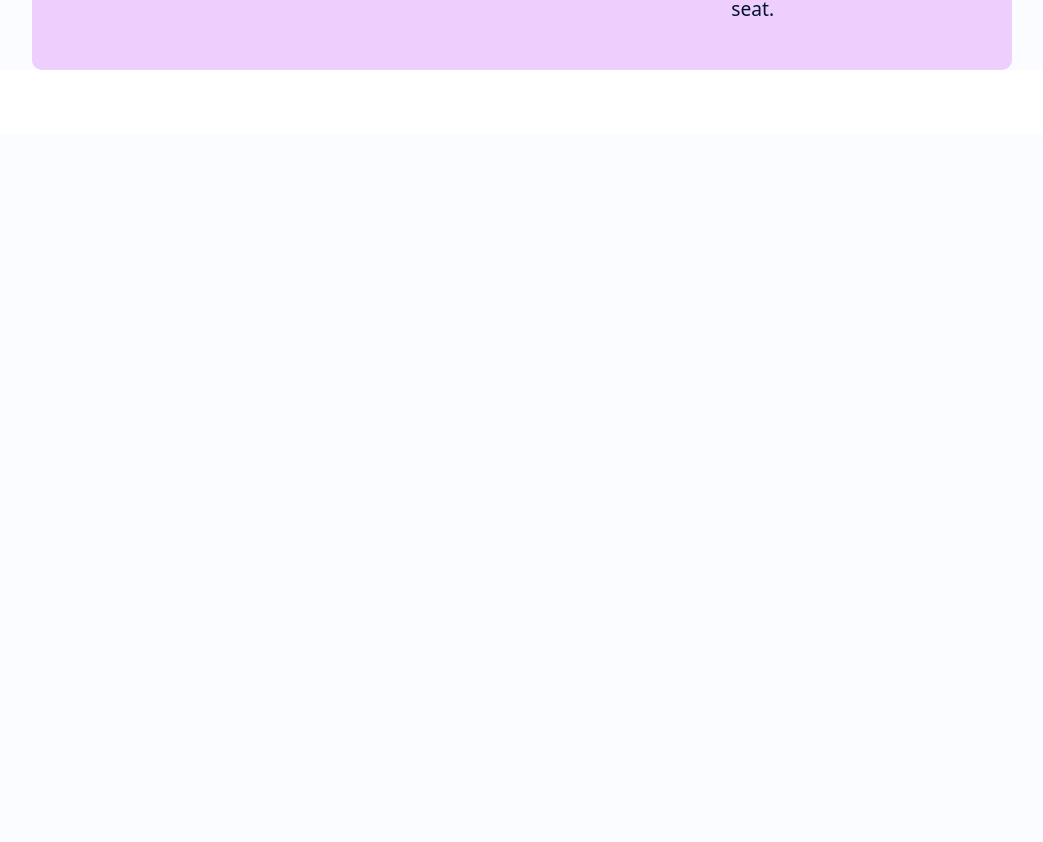
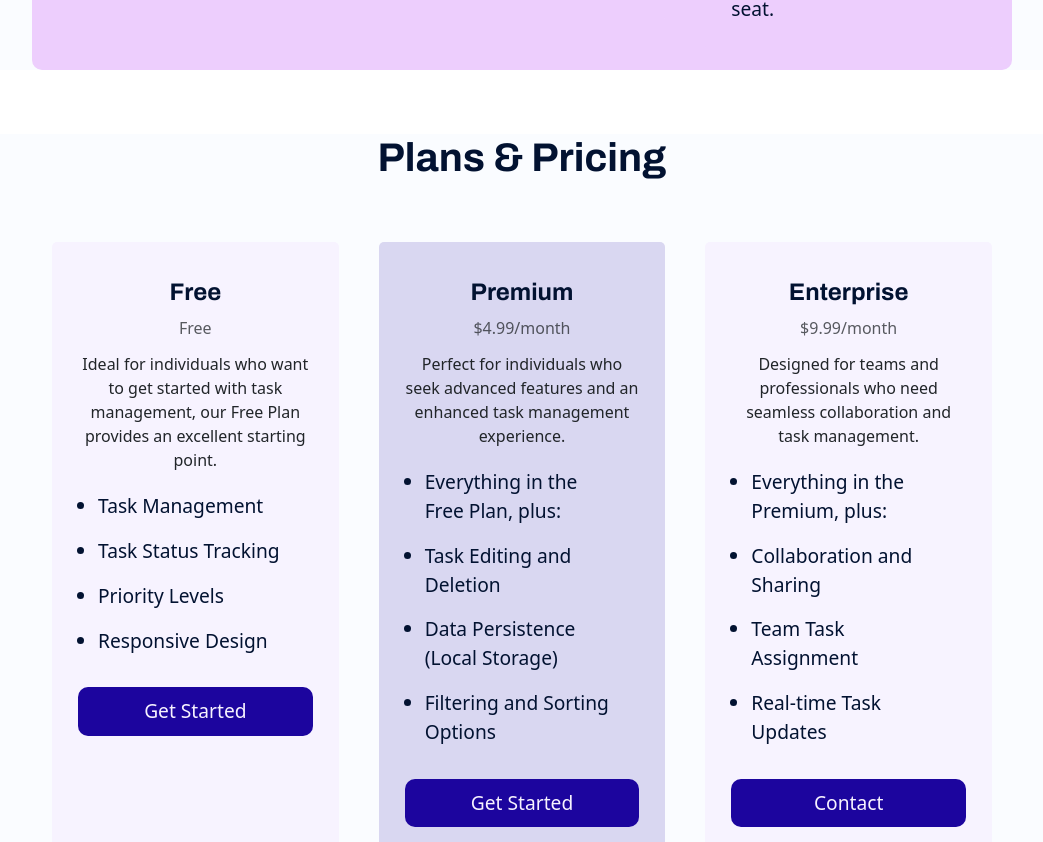
Before and after one commit to Mohamed-Rabie-Abdelhameed/CODING-SAMURAI-INTERNSHIP-TASK, an Angular app in the folder Task2/tickit/: page /home in a window 1280 px wide. Shown: the part 1958-2800 px from the top of the page, without its empty margins (118-1161 px from the left). Before the commit the page ends 2092 px from the top, so only its background shows below. Built offline with nearby package versions, Linux system fonts and the light colour scheme.

Commit message:
task2: finish pricing section

```diff
--- a/Task2/tickit/src/app/home/home.component.css
+++ b/Task2/tickit/src/app/home/home.component.css
@@ -1,7 +1,3 @@
-/* * {
-  border: 1px solid red;
-} */
-
 .row {
   padding: 0px 150px;
   width: 100%;
@@ -16,6 +12,10 @@
   height: 2rem;
   width: 100%;
 }
+.spacer-sm-2 {
+  height: 1rem;
+  width: 100%;
+}
 .btn-primary {
   background-color: var(--primary);
   border: none;
@@ -23,17 +23,15 @@
   border-radius: 10px;
   color: var(--light);
   font-size: 1.5rem;
-  padding: 15px 36px;
+  padding: 10px 36px;
   cursor: pointer;
   margin: 30px 0px;
   width: 50%;
   transition: all 0.3s ease-in-out;
 }
-
 .btn-primary:hover {
   background-color: var(--accent);
 }
-
 .display-1,
 .gradient {
   font-family: "archivo", sans-serif;
@@ -53,8 +51,12 @@
   font-weight: bold;
   color: var(--dark);
 }
-
-.gradient{
+.display-6 {
+  font-family: "archivo", sans-serif;
+  font-size: 1.5rem;
+  color: var(--dark);
+}
+.gradient {
   background: linear-gradient(to right, var(--primary), var(--accent));
   background-clip: text;
   -webkit-background-clip: text;
@@ -68,24 +70,29 @@
 .height-100 {
   height: 100%;
 }
-.gray-bg{
+.gray-bg {
   background-color: var(--gray);
 }
-.secondary-bg{
+.light-bg {
+  background-color: var(--light);
+}
+.light-purple-bg {
+  background-color: var(--light-purple);
+}
+.secondary-bg {
   background-color: var(--secondary);
 }
-.corner-10-left{
-  border-radius:10px 0px 0px 10px;
+.corner-10-left {
+  border-radius: 10px 0px 0px 10px;
 }
-.corner-10-right{
-  border-radius:0px 10px 10px 0px;
+.corner-10-right {
+  border-radius: 0px 10px 10px 0px;
 }
 .card .bi {
   font-size: 6rem;
   color: var(--accent);
   text-align: center;
 }
-
 .card-title {
   font-size: 1.5rem;
   font-weight: bold;
@@ -93,7 +100,6 @@
   color: var(--dark);
   margin: 10px 0px;
 }
-
 .card-text {
   font-size: 1.2rem;
   color: var(--dark);
@@ -101,20 +107,58 @@
   margin-bottom: 0px;
 }
 .col-md-4 {
-padding: 20px;
+  padding: 20px;
 }
-.accent{
+.accent {
   color: var(--accent);
 }
-.bigger{
+.bigger {
   font-size: 2rem;
+}
+ul {
+  display: flex;
+  flex-direction: column;
+  gap: 1rem;
+  padding: 0px 20px;
+}
+.btn-dark {
+  background-color: var(--primary);
+  color: var(--light);
+  border-radius: 10px;
+  padding: 10px 20px;
+  font-size: 1.2rem;
+  border: none;
+  outline: none;
+  cursor: pointer;
+  transition: all 0.3s ease-in-out;
+  margin-top: 2rem;
+}
+.btn-dark:hover {
+  background-color: var(--accent);
+}
+.btn-light {
+  background-color: var(--secondary);
+  color: var(--dark);
+  border-radius: 10px;
+  padding: 15px 20px;
+  font-size: 1.2rem;
+  border: none;
+  outline: none;
+  cursor: pointer;
+  transition: all 0.3s ease-in-out;
+  margin: 0 auto;
+  width: 25%;
+}
+.btn-light:hover {
+  background-color: var(--accent);
+  color: var(--light);
 }
 @media (max-width: 768px) {
   .row {
     padding: 0px 20px;
   }
   .display-1,
-  strong {
+  .gradient {
     font-size: 3rem;
   }
   .display-2 {
@@ -128,6 +172,11 @@ padding: 20px;
     padding: 15px 0px;
     margin: 20px 0px;
   }
+  .btn-light {
+    width: 100%;
+    padding: 15px 0px;
+    margin: 20px 0px;
+  }
   .col-md-3 {
     margin: 10px 0px;
   }
@@ -135,15 +184,21 @@ padding: 20px;
     font-size: 4rem;
   }
   .spacer {
-    height: 6rem;
+    height: 4rem;
   }
   .spacer-sm {
     height: 2rem;
   }
-  .corner-10-left{
-    border-radius:10px 10px 0px 0px;
+  .spacer-sm-2 {
+    height: 0.5rem;
   }
-  .corner-10-right{
-    border-radius:0px 0px 10px 10px;
+  .corner-10-left {
+    border-radius: 10px 10px 0px 0px;
+  }
+  .corner-10-right {
+    border-radius: 0px 0px 10px 10px;
+  }
+  .col-md-4 {
+    padding: 0px 10px;
   }
 }
--- a/Task2/tickit/src/app/home/home.component.html
+++ b/Task2/tickit/src/app/home/home.component.html
@@ -6,7 +6,8 @@
   }"
   >
     <h1 class="display-1">
-      TickIt: Your Ultimate <strong class="gradient">To-Do</strong> List Companion.
+      TickIt: Your Ultimate <strong class="gradient">To-Do</strong> List
+      Companion.
     </h1>
     <button class="btn btn-primary" routerLink="/tasks">Get Started</button>
   </div>
@@ -89,7 +90,9 @@
   <div class="col-md-4 secondary-bg">
     <div class="card secondary-bg">
       <div class="card-body">
-        <h5 class="card-title"><strong class="accent bigger">1.</strong> Add Your Tasks</h5>
+        <h5 class="card-title">
+          <strong class="accent bigger">1.</strong> Add Your Tasks
+        </h5>
         <p class="card-text">
           Add tasks to your list by clicking the "Add Task" button. Enter a
           title, description, and priority level for each task.
@@ -98,7 +101,9 @@
     </div>
     <div class="card secondary-bg">
       <div class="card-body">
-        <h5 class="card-title"><strong class="accent bigger">2.</strong> Organize with Priority</h5>
+        <h5 class="card-title">
+          <strong class="accent bigger">2.</strong> Organize with Priority
+        </h5>
         <p class="card-text">
           Sort your tasks by priority level to stay on top of what matters most.
           TickIt lets you sort your tasks by priority (high, medium, low) to
@@ -110,7 +115,9 @@
   <div class="col-md-4 secondary-bg corner-10-right">
     <div class="card secondary-bg">
       <div class="card-body">
-        <h5 class="card-title"><strong class="accent bigger">3.</strong> Edit and Manage</h5>
+        <h5 class="card-title">
+          <strong class="accent bigger">3.</strong> Edit and Manage
+        </h5>
         <p class="card-text">
           Edit your tasks by clicking the "Edit" button. You can also delete
           tasks by clicking the "Delete" button. TickIt makes it easy to manage
@@ -120,7 +127,9 @@
     </div>
     <div class="card secondary-bg">
       <div class="card-body">
-        <h5 class="card-title"><strong class="accent bigger">4.</strong> Sort and Filter Tasks</h5>
+        <h5 class="card-title">
+          <strong class="accent bigger">4.</strong> Sort and Filter Tasks
+        </h5>
         <p class="card-text">
           Filter tasks by their status (completed or pending) to focus on what's
           currently relevant. TickIt puts you in the driver's seat.
@@ -131,3 +140,88 @@
 </div>
 
 <div class="spacer"></div>
+
+<div class="row">
+  <h2 class="display-3 text-center">Plans & Pricing</h2>
+  <div class="spacer-sm"></div>
+  <div class="col-md-4">
+    <div class="card light-bg height-100">
+      <div class="card-body d-flex flex-column">
+        <h5 class="card-title text-center">Free</h5>
+        <p class="text-center text-muted">Free</p>
+        <p class="card-subtitle text-center">
+          Ideal for individuals who want to get started with task management,
+          our Free Plan provides an excellent starting point.
+        </p>
+        <ul class="card-text">
+          <li>Task Management</li>
+          <li>Task Status Tracking</li>
+          <li>Priority Levels</li>
+          <li>Responsive Design</li>
+        </ul>
+        <a routerLink="/tasks" class="btn btn-dark">Get Started</a>
+      </div>
+    </div>
+  </div>
+  <div class="col-md-4">
+    <div class="card light-purple-bg height-100">
+      <div class="card-body d-flex flex-column">
+        <h5 class="card-title text-center">Premium</h5>
+        <p class="text-center text-muted">$4.99/month</p>
+        <p class="card-subtitle text-center">
+          Perfect for individuals who seek advanced features and an enhanced
+          task management experience.
+        </p>
+        <ul class="card-text">
+          <li>Everything in the Free Plan, plus:</li>
+          <li>Task Editing and Deletion</li>
+          <li>Data Persistence (Local Storage)</li>
+          <li>Filtering and Sorting Options</li>
+        </ul>
+        <a routerLink="/tasks" class="btn btn-dark">Get Started</a>
+      </div>
+    </div>
+  </div>
+  <div class="col-md-4">
+    <div class="card light-bg height-100">
+      <div class="card-body d-flex flex-column">
+        <h5 class="card-title text-center">Enterprise</h5>
+        <p class="text-center text-muted">$9.99/month</p>
+        <p class="card-subtitle text-center">
+          Designed for teams and professionals who need seamless collaboration
+          and task management.
+        </p>
+        <ul class="card-text">
+          <li>Everything in the Premium, plus:</li>
+          <li>Collaboration and Sharing</li>
+          <li>Team Task Assignment</li>
+          <li>Real-time Task Updates</li>
+        </ul>
+        <a routerLink="/tasks" class="btn btn-dark">Contact</a>
+      </div>
+    </div>
+  </div>
+</div>
+<div class="spacer"></div>
+
+<div class="row">
+  <h3 class="display-1 text-center">
+    Your <strong class="gradient">Journey</strong> Shouldn't End Here.
+  </h3>
+  <div class="spacer-sm"></div>
+  <p class="display-6 text-center">
+    Checkout my other projects and follow me on social media to stay up to date
+    with my latest work.
+  </p>
+  <div class="spacer-sm-2"></div>
+
+  <a
+    href="https://mohamed-rabie.vercel.app/"
+    class="btn btn-light"
+    target="_blank"
+  >
+    My Portfolio <i class="bi bi-arrow-up-right-circle"></i>
+  </a>
+</div>
+
+<div class="spacer"></div>
--- a/Task2/tickit/src/app/navbar/navbar.component.css
+++ b/Task2/tickit/src/app/navbar/navbar.component.css
@@ -43,18 +43,18 @@ ul {
 }
 
 .nav-link {
-  color: var(--accent);
+  color: var(--primary);
+  font-weight: 400;
 }
 
 .nav-item {
-  color: var(--accent);
   -webkit-transition: all 0.3s;
   -o-transition: all 0.3s;
   transition: all 0.3s;
 }
 
 .nav-item :hover {
-  color: var(--secondary);
+  color: var(--accent);
   cursor: pointer;
 }
 
--- a/Task2/tickit/src/styles.css
+++ b/Task2/tickit/src/styles.css
@@ -5,6 +5,7 @@
   --light: #f7f3ff;
   --dark: #021231;
   --gray: #f2f5f8;
+  --light-purple: #d9d7f1;
   --bg: #fafcff;
 }
 
```
